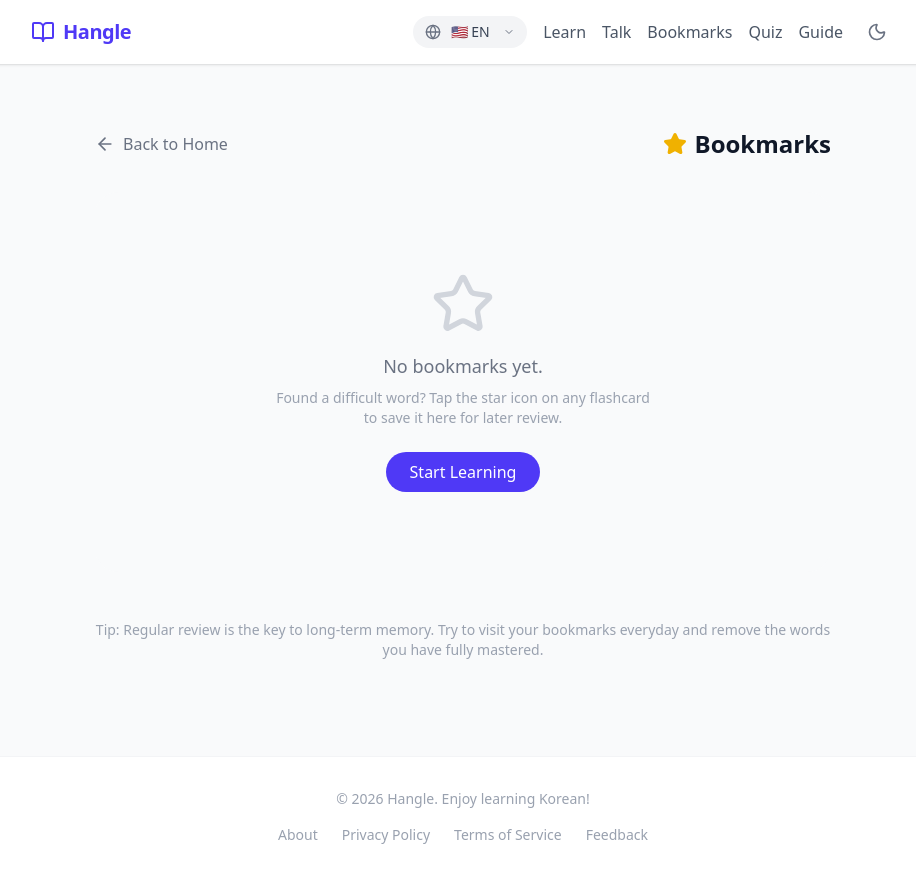
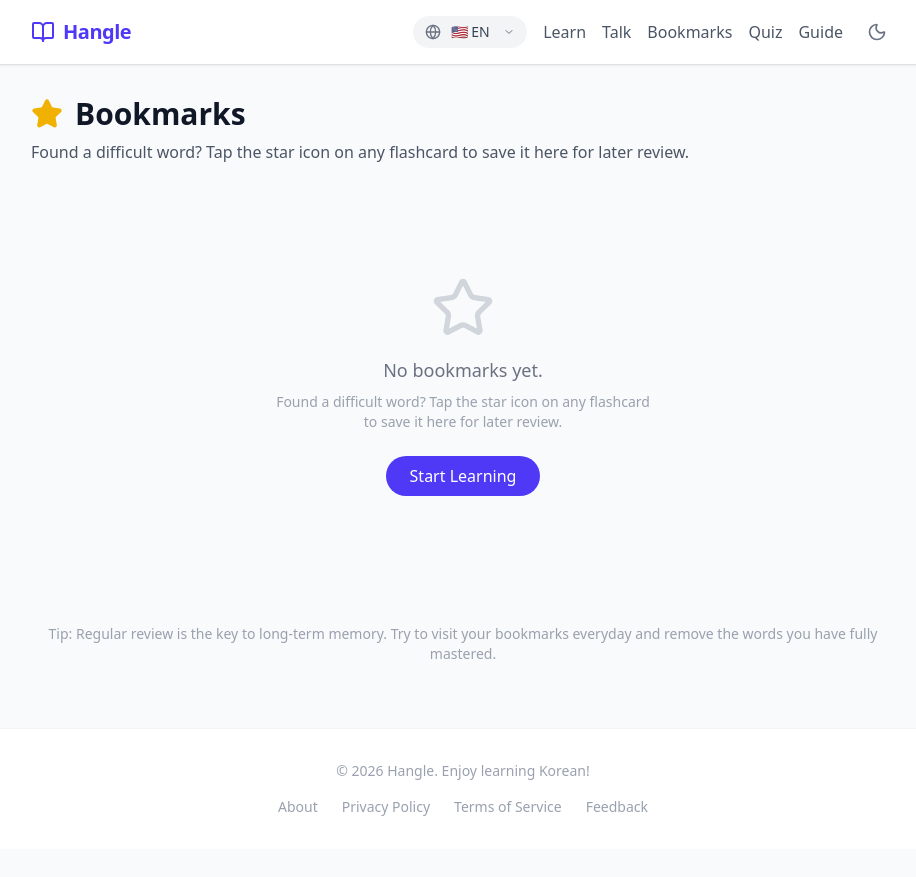
Before and after one commit to hoyakdh/hangle, a React (Vite) app: page /bookmarks in a window 1280 px wide. Shown: the whole page, without its empty margins (177-1093 px from the left). After the commit the page ends 849 px from the top, so only its background shows below. Built offline with nearby package versions, Linux system fonts and the light colour scheme.

Commit message:
refactor: unify title and card designs across tabs

```diff
--- a/src/pages/Bookmarks.tsx
+++ b/src/pages/Bookmarks.tsx
@@ -3,7 +3,7 @@ import { Link } from 'react-router-dom';
 import { useUser } from '../context/UserContext';
 import { vocabData } from '../data/vocab';
 import { translations } from '../data/translations';
-import { ArrowLeft, Star, Volume2 } from 'lucide-react';
+import { Star, Volume2 } from 'lucide-react';
 import SEO from '../components/SEO';
 
 export default function Bookmarks() {
@@ -24,20 +24,20 @@ export default function Bookmarks() {
     };
 
     return (
-        <div className="max-w-3xl mx-auto py-8 px-4 animate-fade-in">
+        <div className="space-y-8 animate-fade-in">
             <SEO
                 title={t.home.bookmarks}
                 description="Review your bookmarked Korean vocabulary. Manage your saved words and practice them anytime."
             />
 
-            <div className="flex items-center justify-between mb-8">
-                <Link to="/" className="inline-flex items-center text-gray-500 hover:text-indigo-600 transition-colors">
-                    <ArrowLeft className="w-5 h-5 mr-2" /> {t.privacy.backToHome}
-                </Link>
-                <h1 className="text-2xl font-bold text-gray-900 dark:text-white flex items-center gap-2">
-                    <Star className="w-6 h-6 text-yellow-500 fill-current" />
+            <div>
+                <h2 className="text-3xl font-bold text-gray-900 dark:text-white flex items-center gap-3">
+                    <Star className="w-8 h-8 text-yellow-500 fill-current" />
                     {t.home.bookmarks}
-                </h1>
+                </h2>
+                <p className="mt-2 text-gray-600 dark:text-gray-400">
+                    {t.bookmarks?.desc || "Found a difficult word? Tap the star icon on any flashcard to save it here for later review."}
+                </p>
             </div>
 
             {bookmarkedItems.length === 0 ? (
--- a/src/pages/Categories.tsx
+++ b/src/pages/Categories.tsx
@@ -1,6 +1,7 @@
 import { Link } from 'react-router-dom';
 import { useUser } from '../context/UserContext';
 import { translations } from '../data/translations';
+import { BookOpen } from 'lucide-react';
 import SEO from '../components/SEO';
 
 export default function Categories() {
@@ -33,11 +34,15 @@ export default function Categories() {
                 description="Browse Korean vocabulary by topic. Choose a category to start learning specific words and phrases."
             />
 
-            <h2 className="text-3xl font-bold text-gray-900 dark:text-white">{t.title}</h2>
-
-            <p className="text-gray-600 dark:text-gray-400 max-w-2xl">
-                {t.intro}
-            </p>
+            <div>
+                <h2 className="text-3xl font-bold text-gray-900 dark:text-white flex items-center gap-3">
+                    <BookOpen className="w-8 h-8 text-indigo-600 dark:text-indigo-400" />
+                    {t.title}
+                </h2>
+                <p className="mt-2 text-gray-600 dark:text-gray-400">
+                    {t.intro}
+                </p>
+            </div>
 
             <div className="grid md:grid-cols-2 gap-6">
                 {categories.map((cat) => (
--- a/src/pages/Conversation.tsx
+++ b/src/pages/Conversation.tsx
@@ -182,7 +182,7 @@ export default function Conversation() {
                 </p>
             </div>
 
-            <div className="grid md:grid-cols-2 lg:grid-cols-3 gap-6">
+            <div className="grid md:grid-cols-2 gap-6">
                 {categories.map((cat) => (
                     <button
                         key={cat.id}
@@ -190,16 +190,13 @@ export default function Conversation() {
                         className="group relative overflow-hidden rounded-2xl shadow-sm hover:shadow-xl transition-all duration-300 border border-gray-200 dark:border-gray-700 bg-white dark:bg-gray-800 text-left"
                     >
                         <div className={`h-2 ${cat.color}`} />
-                        <div className="p-6">
-                            <h3 className="text-xl font-bold text-gray-900 dark:text-white group-hover:text-indigo-600 dark:group-hover:text-indigo-400 transition-colors">
+                        <div className="p-8">
+                            <h3 className="text-2xl font-bold text-gray-900 dark:text-white group-hover:text-indigo-600 dark:group-hover:text-indigo-400 transition-colors">
                                 {cat.name}
                             </h3>
-                            <p className="text-sm text-gray-500 dark:text-gray-400 mt-2 line-clamp-2">
+                            <p className="text-gray-500 dark:text-gray-400 mt-2">
                                 {cat.description}
                             </p>
-                            <div className="mt-4 flex items-center text-sm font-medium text-indigo-600 dark:text-indigo-400 opacity-0 group-hover:opacity-100 transition-opacity transform translate-y-2 group-hover:translate-y-0">
-                                {t.conversation.start} <ArrowLeft className="w-4 h-4 ml-1 rotate-180" />
-                            </div>
                         </div>
                     </button>
                 ))}
--- a/src/pages/Guide.tsx
+++ b/src/pages/Guide.tsx
@@ -1,5 +1,5 @@
 import { Link } from 'react-router-dom';
-import { Volume2, Book, AlertTriangle, ArrowRight } from 'lucide-react';
+import { Volume2, Book, AlertTriangle, ArrowRight, BookOpen } from 'lucide-react';
 import { useUser } from '../context/UserContext';
 import { translations } from '../data/translations';
 
@@ -39,11 +39,12 @@ export default function Guide() {
 
     return (
         <div className="space-y-8 animate-fade-in">
-            <div className="text-center space-y-4">
-                <h1 className="text-4xl font-black text-gray-900 dark:text-white">
+            <div>
+                <h2 className="text-3xl font-bold text-gray-900 dark:text-white flex items-center gap-3">
+                    <BookOpen className="w-8 h-8 text-indigo-600 dark:text-indigo-400" />
                     {t.title}
-                </h1>
-                <p className="text-lg text-gray-600 dark:text-gray-300 max-w-2xl mx-auto">
+                </h2>
+                <p className="mt-2 text-gray-600 dark:text-gray-300">
                     {t.subtitle}
                 </p>
             </div>
--- a/src/pages/QuizCategories.tsx
+++ b/src/pages/QuizCategories.tsx
@@ -28,12 +28,14 @@ export default function QuizCategories() {
 
     return (
         <div className="space-y-8 animate-fade-in">
-            <div className="text-center space-y-2">
-                <h2 className="text-3xl font-bold text-gray-900 dark:text-white flex items-center justify-center gap-2">
+            <div>
+                <h2 className="text-3xl font-bold text-gray-900 dark:text-white flex items-center gap-3">
                     <Trophy className="w-8 h-8 text-yellow-500" />
                     {t.quiz.quizModeTitle}
                 </h2>
-                <p className="text-gray-500 dark:text-gray-400">{t.quiz.quizModeSubtitle}</p>
+                <p className="mt-2 text-gray-600 dark:text-gray-400">
+                    {t.quiz.quizModeSubtitle}
+                </p>
             </div>
 
             <div className="grid md:grid-cols-2 gap-6">
@@ -49,9 +51,6 @@ export default function QuizCategories() {
                                 {cat.name}
                             </h3>
                             <p className="text-gray-500 dark:text-gray-400 mt-2">{cat.description}</p>
-                            <div className="mt-4 flex items-center text-indigo-500 dark:text-indigo-400 font-medium opacity-0 group-hover:opacity-100 transition-opacity">
-                                {t.home.takeQuiz} &rarr;
-                            </div>
                         </div>
                     </Link>
                 ))}
```
